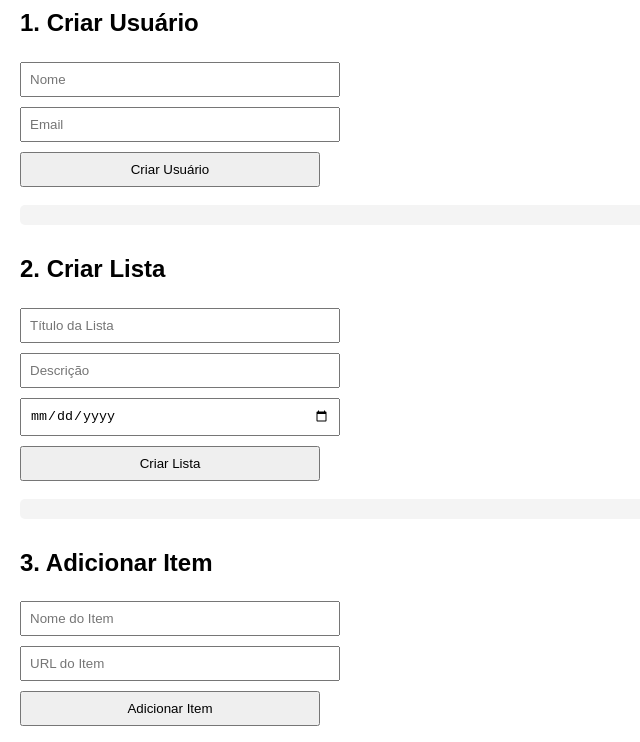
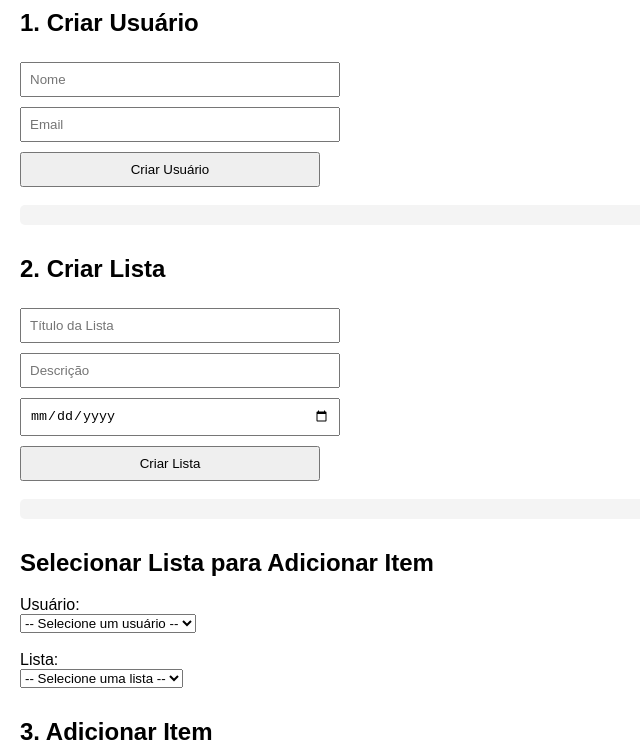
Before and after one commit to ts-broker/istoeuquero-frontend, a plain HTML site: page index.html in a window 1280 px wide. Shown: the part 80-822 px from the top of the page, without its empty margins (0-640 px from the left). Drawn offline with Linux system fonts and the light colour scheme.

Commit message:
Update index.html

```diff
--- a/index.html
+++ b/index.html
@@ -33,6 +33,20 @@
     <pre id="wishlistResult"></pre>
   </div>
 
+  <!-- Selecionar lista -->
+<div class="block">
+  <h2>Selecionar Lista para Adicionar Item</h2>
+  <label>Usuário:</label><br>
+  <select id="userSelect" onchange="loadWishlists()">
+    <option value="">-- Selecione um usuário --</option>
+  </select><br><br>
+
+  <label>Lista:</label><br>
+  <select id="wishlistSelect" onchange="setCurrentWishlist()">
+    <option value="">-- Selecione uma lista --</option>
+  </select>
+
+</div>
   <!-- Adicionar item -->
   <div class="block">
     <h2>3. Adicionar Item</h2>
```
